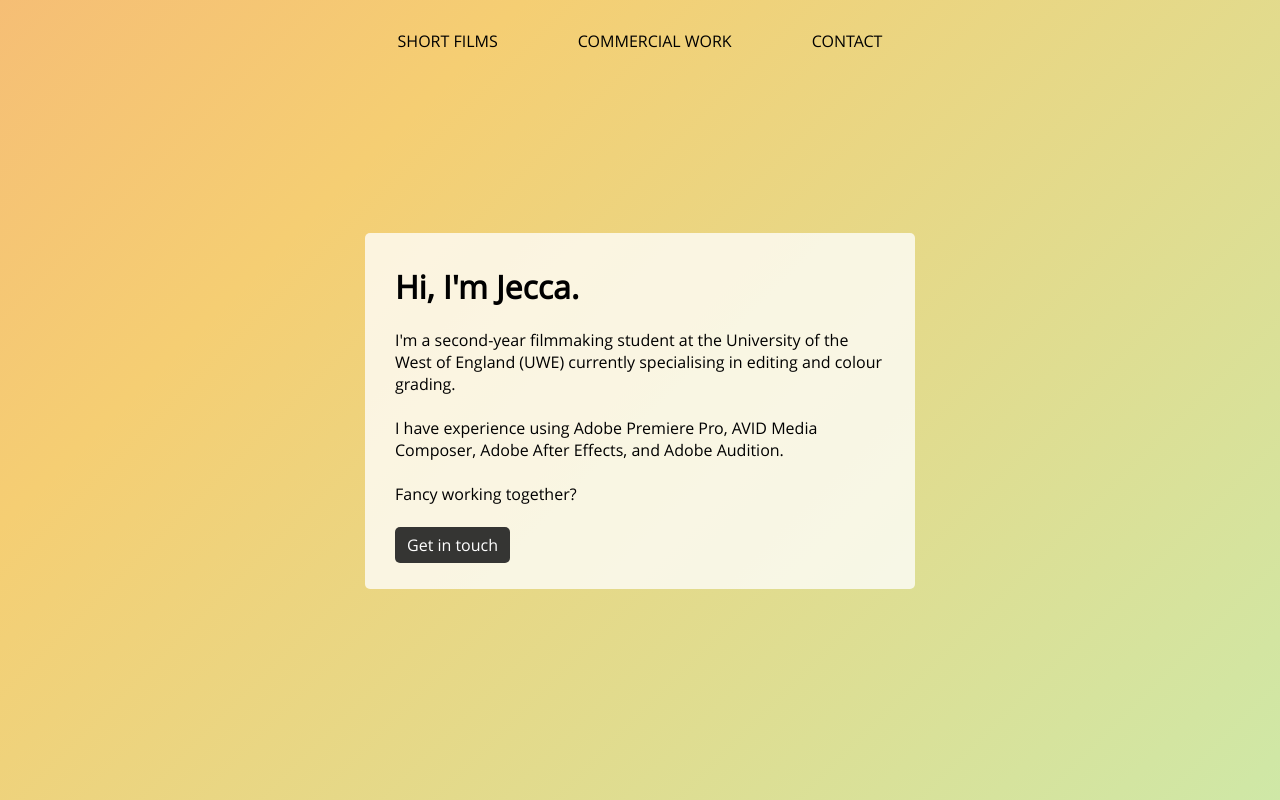
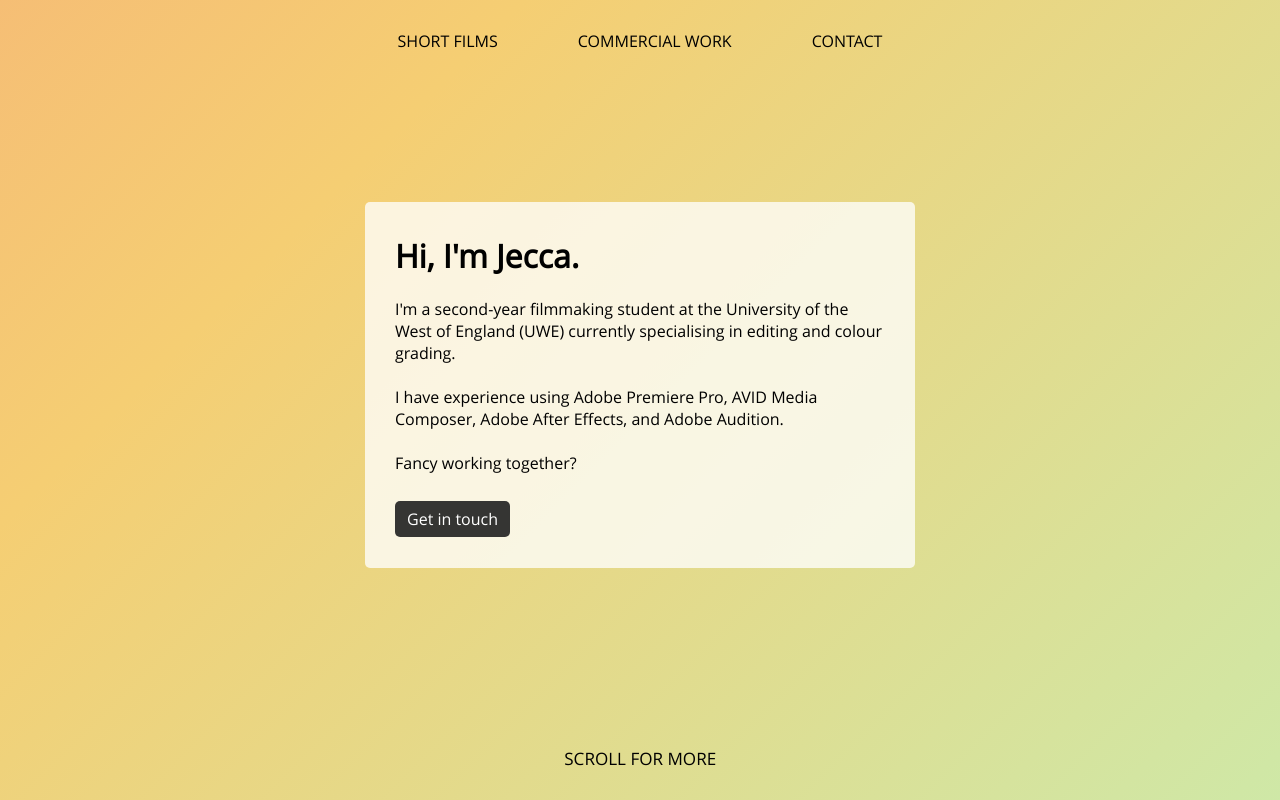
Before and after one commit to anton25360/jeccacoleman.me, a React (Create React App) app: page / in a window 1280 px wide. Built offline with nearby package versions, Linux system fonts and the light colour scheme.

Commit message:
Add 'scroll for more' element

```diff
--- a/src/App.js
+++ b/src/App.js
@@ -28,7 +28,7 @@ function App() {
             <button className="intro-contact-button">Get in touch</button>
           </p>
         </div>
-        <div />
+        <div className='scroll-indicator'>SCROLL FOR MORE</div>
       </div>
     </div>
   );
--- a/src/index.css
+++ b/src/index.css
@@ -85,7 +85,7 @@ body {
   text-align: start;
   max-width: 550px;
 }
-.intro-contact-button{
+.intro-contact-button {
   background-color: rgba(32, 32, 32, 0.897);
   color: white;
   border: none;
@@ -93,4 +93,19 @@ body {
   padding: 7px 12px;
   border-radius: 5px;
   cursor: pointer;
+  margin: 5px 0;
 }
+
+.scroll-indicator {
+  margin-bottom: 30px;
+  animation: breathe 3s linear infinite alternate;
+}
+
+@keyframes breathe {
+  from {
+    transform: scale(1);
+  }
+  to {
+    transform: scale(1.2);
+  }
+}
```
